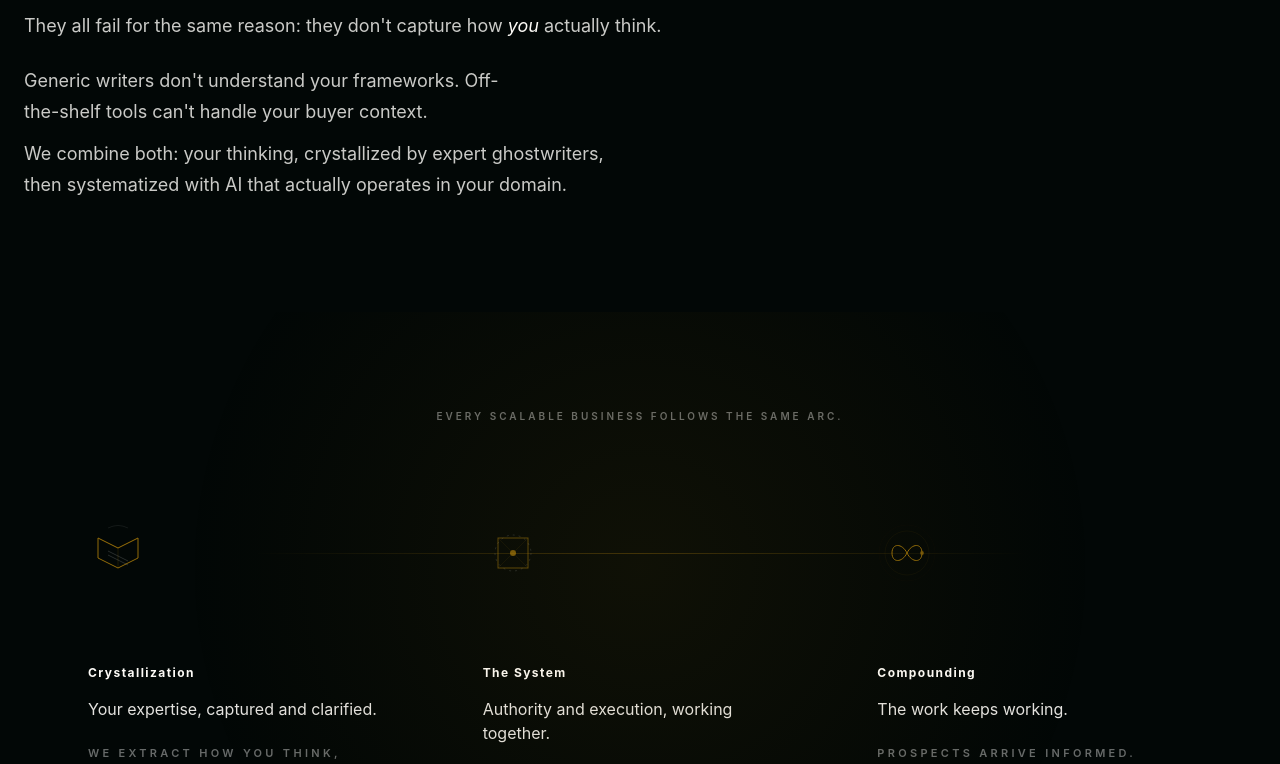
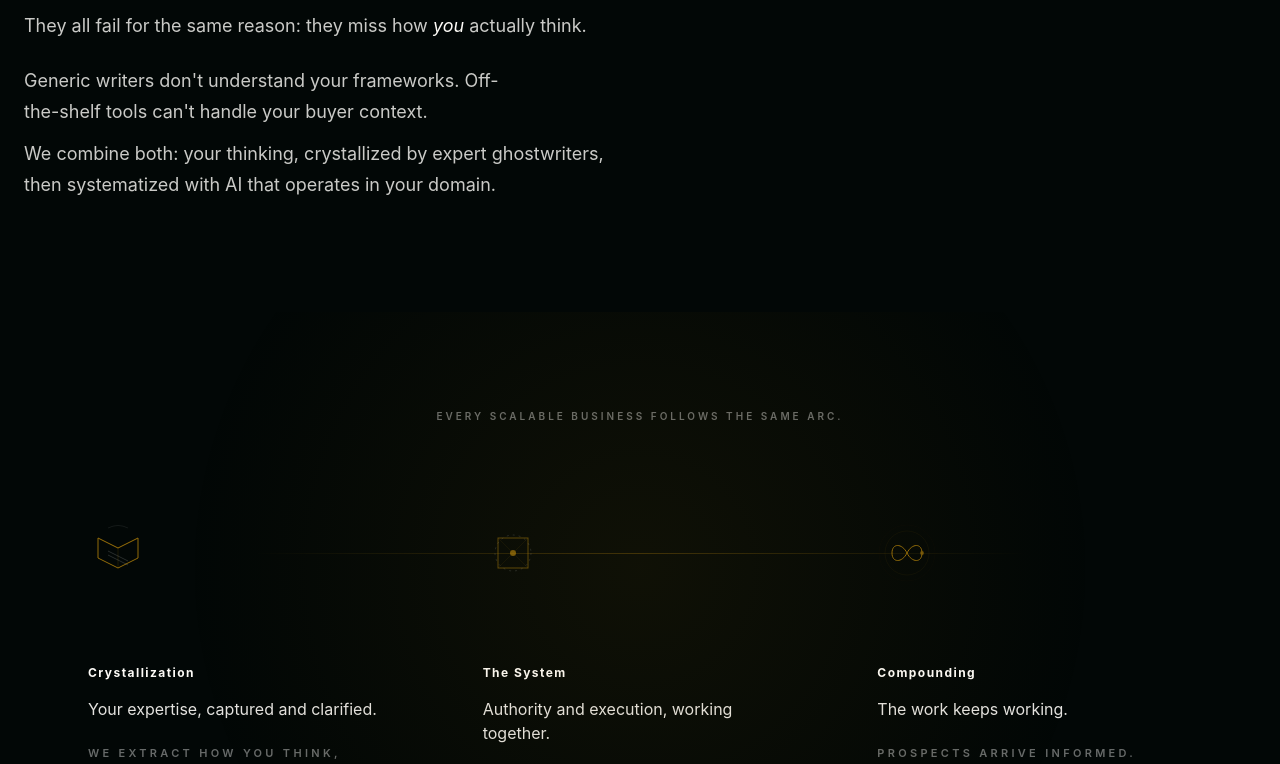
Before and after one commit to mdrashedmamun/lsc, a React (Vite) app: page / in a window 1280 px wide. Shown: the part 2440-3204 px from the top of the page. Built offline with nearby package versions, Linux system fonts and the light colour scheme; no server answers; a web font is replaced by a local one.

Commit message:
Tighten problem section copy for cleaner wraps

```diff
--- a/components/ProblemSection.tsx
+++ b/components/ProblemSection.tsx
@@ -62,13 +62,13 @@ const ProblemSection: React.FC = () => {
                 Writers. Tools. Systems.
               </p>
               <p className="text-body-pro !text-cream/80 mb-6 text-balance">
-                They all fail for the same reason: they don't capture how <span className="italic text-cream">you</span> actually think.
+                They all fail for the same reason: they miss how <span className="italic text-cream">you</span> actually think.
               </p>
               <p className="text-body-pro !text-cream/80 max-w-3xl mb-3 text-balance">
                 Generic writers don't understand your frameworks. Off-the-shelf tools can't handle your buyer context.
               </p>
               <p className="text-body-pro !text-cream/80 max-w-3xl text-balance">
-                We combine both: your thinking, crystallized by expert ghostwriters, then systematized with AI that actually operates in your domain.
+                We combine both: your thinking, crystallized by expert ghostwriters, then systematized with AI that operates in your domain.
               </p>
             </div>
           </div>
```
